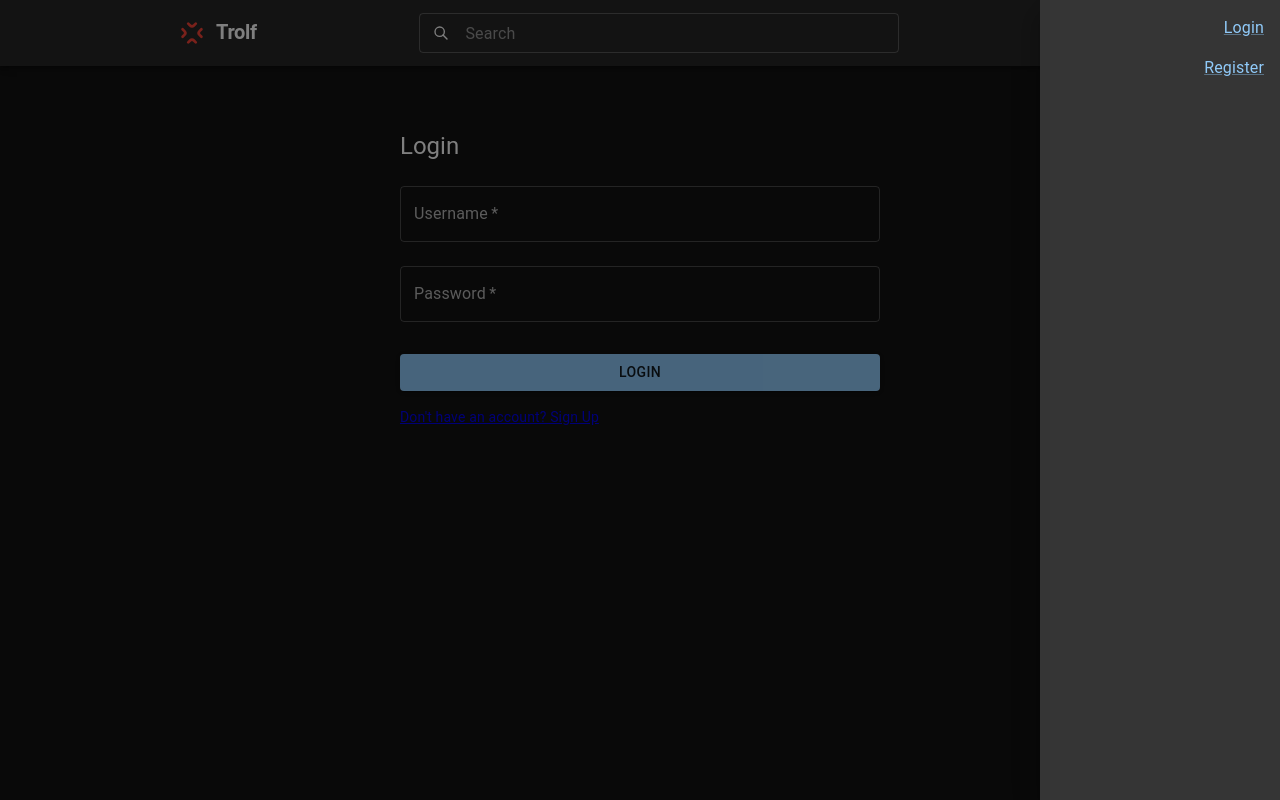
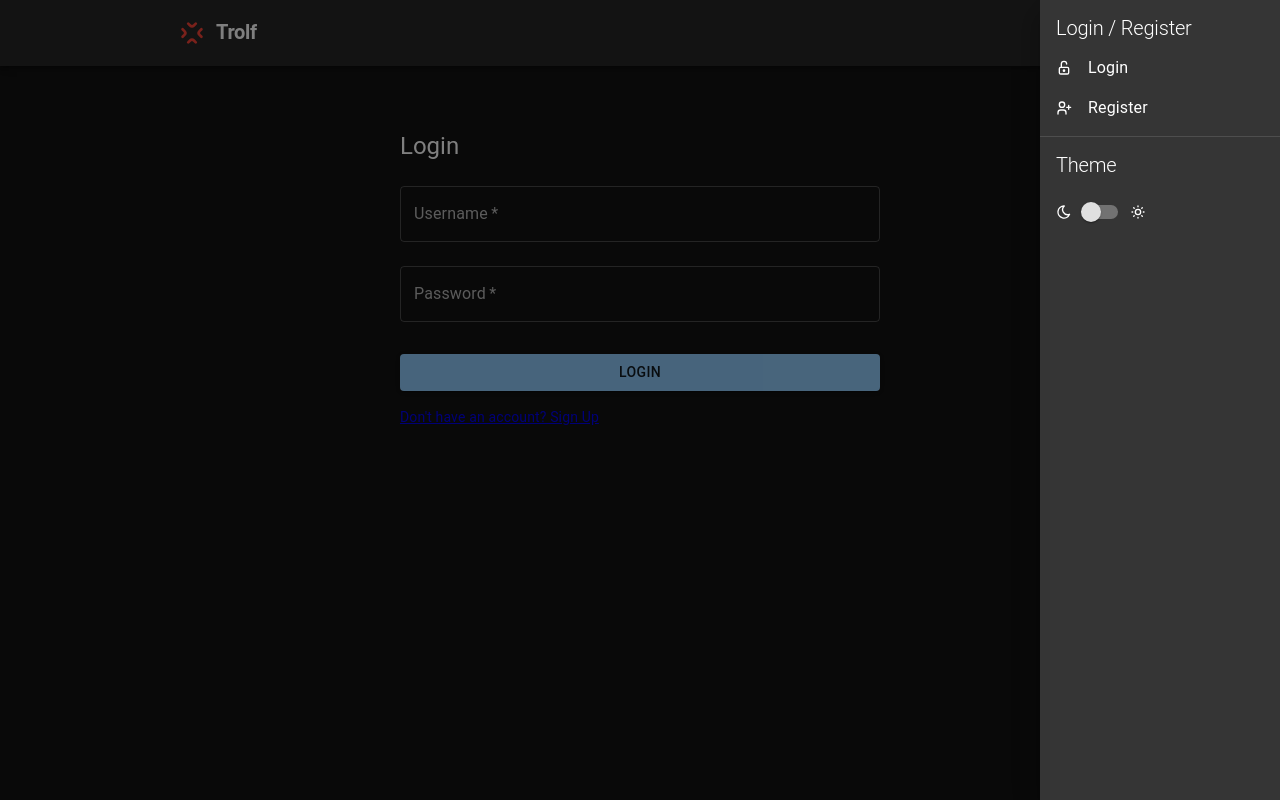
Before and after one commit to mScule/troll-forum-front, a React (Vite) app: page /login in a window 1280 px wide. Both pictures are taken after a click on the button 1086 px from the left and 33 px from the top of the page. Built offline with nearby package versions, Linux system fonts and the light colour scheme.

Commit message:
Sidebar looks nicer

```diff
--- a/src/components/Logo.tsx
+++ b/src/components/Logo.tsx
@@ -10,13 +10,7 @@ export default function Logo() {
       <Stack padding={1} sx={rotateChildren(45)}>
         <AppIcon size={32} color={red[500]} />
       </Stack>
-      <Typography
-        noWrap
-        variant={"h1"}
-        fontSize={20}
-        sx={hide.mobile}
-        fontWeight="bold"
-      >
+      <Typography noWrap variant={"h1"} fontSize={20} fontWeight="bold">
         Trolf
       </Typography>
     </Stack>
--- a/src/components/Sidebar.tsx
+++ b/src/components/Sidebar.tsx
@@ -6,22 +6,25 @@ import {
   List,
   ListItem,
   IconButton,
+  ListItemButton,
   SxProps,
+  Typography,
+  Switch,
 } from "@mui/material";
-import { Link } from "@mui/material";
-import { TbX as CloseIcon } from "react-icons/tb";
+import {
+  TbX as CloseIcon,
+  TbUserPlus as RegisterIcon,
+  TbLockOpen as LoginIcon,
+  TbMoon as DarkThemeIcon,
+  TbSun as LightThemeIcon,
+} from "react-icons/tb";
+import Logo from "./Logo";
 import { hide } from "../styles";
 
 interface Props {
   open: boolean;
   handleCloseSidebar: () => void;
 }
-
-const contentToRight: SxProps = {
-  display: "flex",
-  flexDirection: "row",
-  justifyContent: "right",
-};
 
 const Sidebar: FC<Props> = ({ open, handleCloseSidebar }) => (
   <Drawer
@@ -31,8 +34,17 @@ const Sidebar: FC<Props> = ({ open, handleCloseSidebar }) => (
     onClose={handleCloseSidebar}
   >
     <Box sx={hide.desktop}>
-      <List>
-        <ListItem sx={contentToRight}>
+      <List disablePadding>
+        <ListItem
+          disableGutters
+          sx={{
+            display: "flex",
+            flexDirection: "row",
+            justifyContent: "space-between",
+            padding: 1,
+          }}
+        >
+          <Logo />
           <IconButton onClick={handleCloseSidebar}>
             <CloseIcon />
           </IconButton>
@@ -41,11 +53,35 @@ const Sidebar: FC<Props> = ({ open, handleCloseSidebar }) => (
       <Divider />
     </Box>
     <List>
-      <ListItem sx={contentToRight}>
-        <Link href="login">Login</Link>
+      <ListItem>
+        <Typography variant="h2" fontSize={20}>
+          Login / Register
+        </Typography>
       </ListItem>
-      <ListItem sx={contentToRight}>
-        <Link href="register">Register</Link>
+      <ListItem disablePadding>
+        <ListItemButton sx={{ gap: "1rem" }}>
+          <LoginIcon />
+          Login
+        </ListItemButton>
+      </ListItem>
+      <ListItem disablePadding>
+        <ListItemButton sx={{ gap: "1rem" }}>
+          <RegisterIcon />
+          Register
+        </ListItemButton>
+      </ListItem>
+    </List>
+    <Divider />
+    <List>
+      <ListItem>
+        <Typography variant="h2" fontSize={20}>
+          Theme
+        </Typography>
+      </ListItem>
+      <ListItem>
+        <DarkThemeIcon />
+        <Switch />
+        <LightThemeIcon />
       </ListItem>
     </List>
   </Drawer>
--- a/src/components/TopBar.tsx
+++ b/src/components/TopBar.tsx
@@ -27,7 +27,6 @@ const TopBar: FC<Props> = ({ handleMenuButtonClick }) => {
         sx={centerContent}
       >
         <Logo />
-        <Search />
         <IconButton
           sx={{ border: "solid", margin: 1 }}
           size="small"
```
